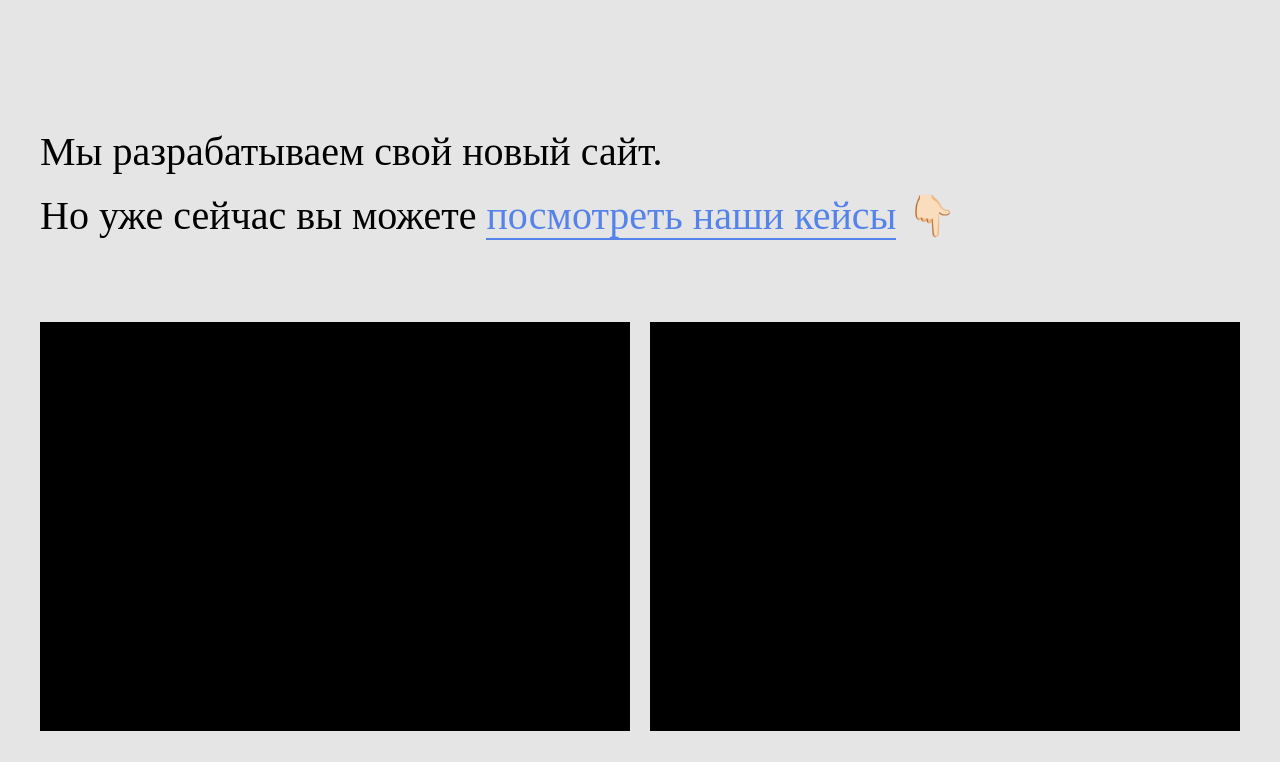
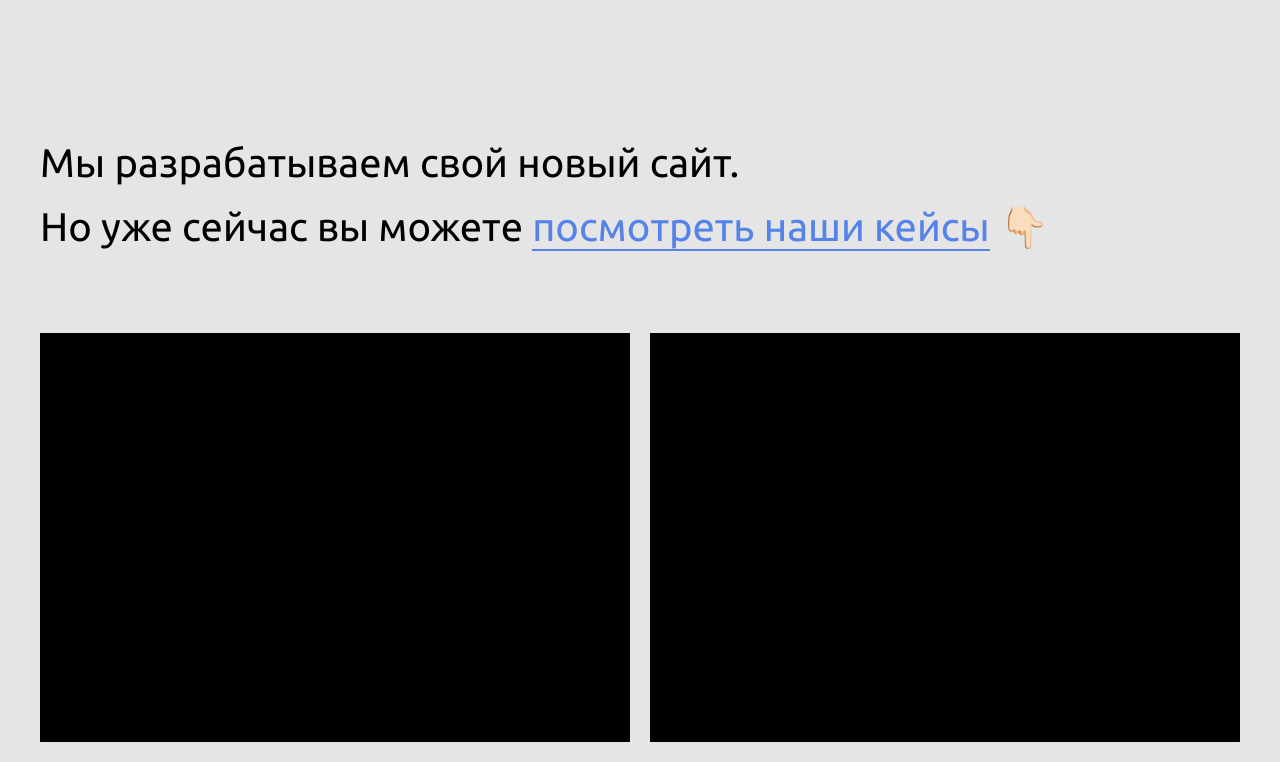
Before and after one commit to Alek-cpu/FactoryTech, a plain HTML site: page index.html in a window 1280 px wide. Shown: the part 512-1274 px from the top of the page. Drawn offline with Linux system fonts and the light colour scheme.

Commit message:
Добавление шрифтов

```diff
--- a/style/style.css
+++ b/style/style.css
@@ -1,7 +1,12 @@
+@font-face {
+    font-family: "Ubuntu-Regular";
+    src: url(../fonts/Ubuntu-R.ttf);
+}
+
 * {
     margin: 0;
     padding: 0;
-    font-family: Ubuntu;
+    font-family: "Ubuntu-Regular";
 }
 
 button,
```
Also changed, not shown: fonts/Ubuntu-B.ttf (added), fonts/Ubuntu-BI.ttf (added), fonts/Ubuntu-L.ttf (added), fonts/Ubuntu-LI.ttf (added), fonts/Ubuntu-M.ttf (added), fonts/Ubuntu-MI.ttf (added), fonts/Ubuntu-R.ttf (added), fonts/Ubuntu-RI.ttf (added).
